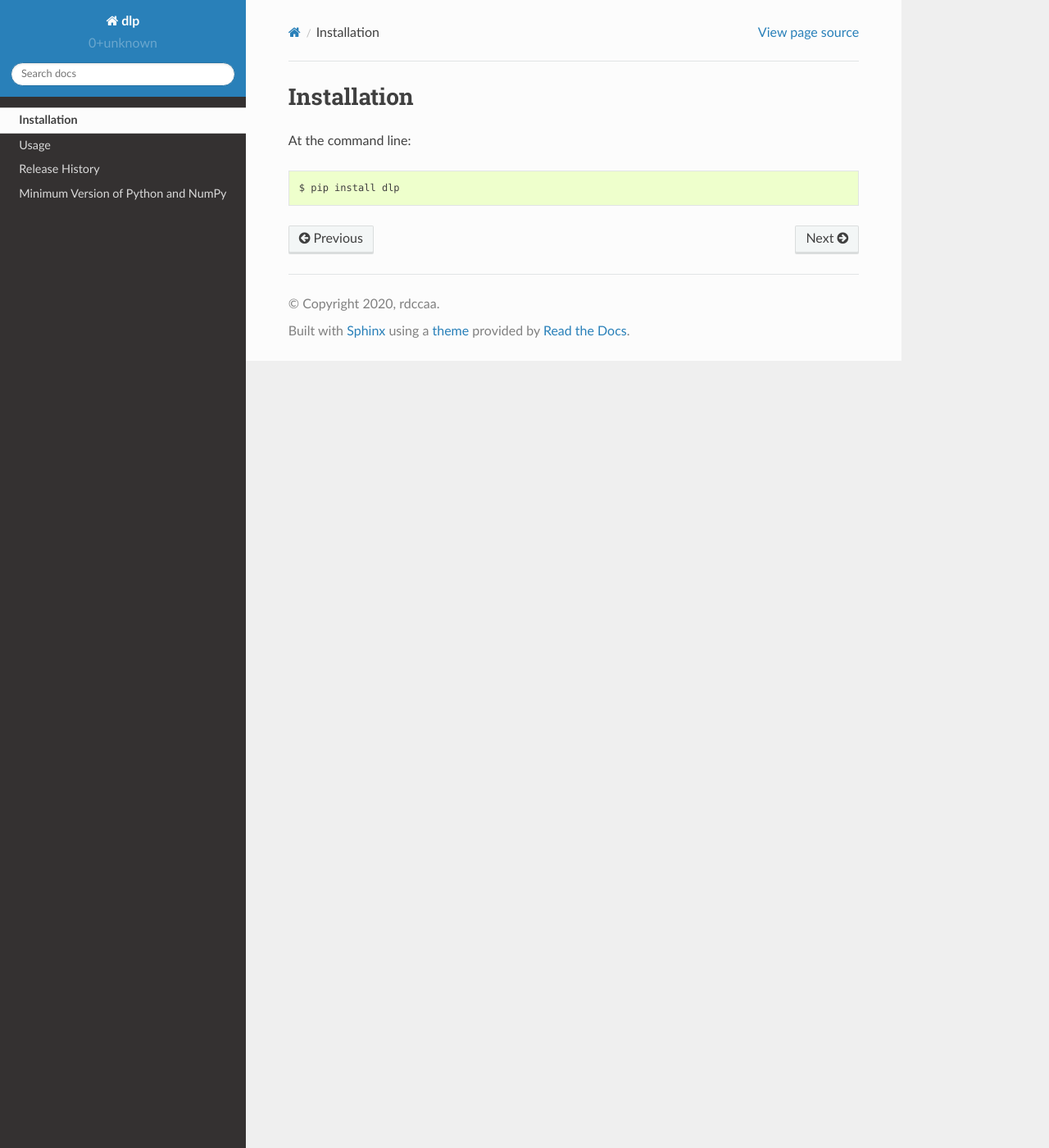
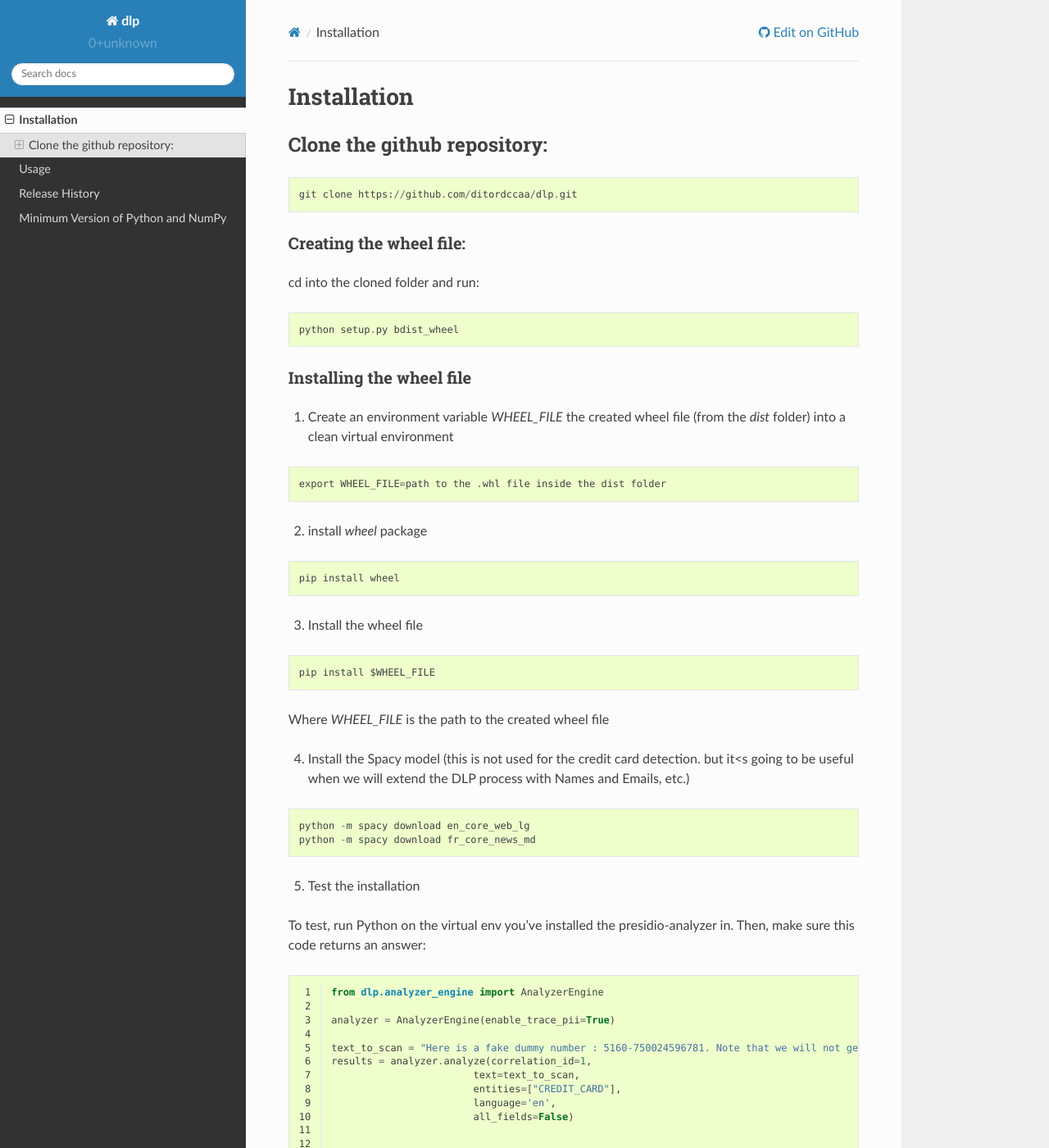
Before and after one commit to russ168/dlp, a Sphinx documentation site: the page built from docs/source/installation.rst, in a window 1280 px wide and 1400 px high. Shown: the whole window at 82% size. Built offline with Sphinx 7.4.7 and the Read the Docs theme 2.0.0, drawn with Linux system fonts in a browser that asks for light colours; some of the changed text lies outside the part shown.

Commit message:
Added basic documentation

```diff
--- a/docs/source/conf.py
+++ b/docs/source/conf.py
@@ -31,6 +31,8 @@
 # Add any Sphinx extension module names here, as strings. They can be
 # extensions coming with Sphinx (named 'sphinx.ext.*') or your custom
 # ones.
+import sphinx_rtd_theme
+import dlp
 extensions = [
     'sphinx.ext.autodoc',
     'sphinx.ext.autosummary',
@@ -75,7 +77,6 @@ author = 'rdccaa'
 # |version| and |release|, also used in various other places throughout the
 # built documents.
 #
-import dlp
 # The short X.Y version.
 version = dlp.__version__
 # The full version, including alpha/beta/rc tags.
@@ -106,7 +107,6 @@ todo_include_todos = False
 # a list of builtin themes.
 #
 html_theme = 'sphinx_rtd_theme'
-import sphinx_rtd_theme
 html_theme_path = [sphinx_rtd_theme.get_html_theme_path()]
 
 # Theme options are theme-specific and customize the look and feel of a theme
@@ -190,8 +190,6 @@ texinfo_documents = [
 ]
 
 
-
-
 # Example configuration for intersphinx: refer to the Python standard library.
 intersphinx_mapping = {
     'python': ('https://docs.python.org/3/', None),
@@ -200,3 +198,25 @@ intersphinx_mapping = {
     'pandas': ('https://pandas.pydata.org/pandas-docs/stable', None),
     'matplotlib': ('https://matplotlib.org', None),
 }
+
+
+# Options for HTML output
+# -----------------------
+
+# Enable link of 'View page source'
+#html_show_sourcelink = False
+# Add 'Edit on Github' link instead of 'View page source'
+# reference:https://docs.readthedocs.io/en/latest/vcs.html
+html_context = {
+    # Enable the "Edit in GitHub link within the header of each page.
+    'display_github': True,
+    # Set the following variables to generate the resulting github URL for each page.
+    # Format Template: https://{{ github_host|default("github.com") }}/{{ github_user }}
+    # /{{ github_repo }}/blob/{{ github_version }}{{ conf_py_path }}{{ pagename }}{{ suffix }}
+    # https://github.com/ditordccaa/dlp/blob/master/docs/index.rst
+    'github_user': 'ditordccaa',
+    'github_repo': 'dlp',
+    'github_version': 'master/docs/',
+    "last_updated": True,
+    "commit": False,
+}
--- a/docs/source/installation.rst
+++ b/docs/source/installation.rst
@@ -2,6 +2,80 @@
 Installation
 ============
 
-At the command line::
 
-    $ pip install dlp
+Clone the github repository:
+^^^^^^^^^^^^^^^^^^^^^^^^^^^^^^
+::
+
+    git clone https://github.com/ditordccaa/dlp.git
+
+
+Creating the wheel file:
+~~~~~~~~~~~~~~~~~~~~~~~~~~~~~~
+
+cd into the cloned folder and run:
+
+::
+
+    python setup.py bdist_wheel
+
+
+Installing the wheel file
+~~~~~~~~~~~~~~~~~~~~~~~~~~~~~~
+
+1. Create an environment variable `WHEEL_FILE` the created wheel file (from the `dist` folder) into a clean virtual environment
+
+::
+
+    export WHEEL_FILE=path to the .whl file inside the dist folder
+
+
+2. install `wheel` package
+
+::
+
+    pip install wheel
+
+
+3. Install the wheel file
+
+::
+
+    pip install $WHEEL_FILE
+
+Where `WHEEL_FILE` is the path to the created wheel file
+
+
+4. Install the Spacy model (this is not used for the credit card detection. but it<s going to be useful when we will extend the DLP process with Names and Emails, etc.)
+
+::
+
+    python -m spacy download en_core_web_lg
+    python -m spacy download fr_core_news_md
+
+
+5. Test the installation
+
+To test, run Python on the virtual env you've installed the presidio-analyzer in.
+Then, make sure this code returns an answer:
+
+.. code-block:: python
+    :linenos:
+
+    from dlp.analyzer_engine import AnalyzerEngine
+
+    analyzer = AnalyzerEngine(enable_trace_pii=True)
+
+    text_to_scan = "Here is a fake dummy number : 5160-750024596781. Note that we will not get any results here."
+    results = analyzer.analyze(correlation_id=1,
+                            text=text_to_scan,
+                            entities=["CREDIT_CARD"],
+                            language='en',
+                            all_fields=False)
+
+
+    for item in results:
+        print("Detected = {}, Start = {}, end = {}, entity = {}".format(text_to_scan[item.start: item.end],
+                                                                                        item.start,
+                                                                                        item.end,
+                                                                                        item.entity_type))
```
Also changed, not shown: docs/source/usage.rst (+35 -2 lines).
